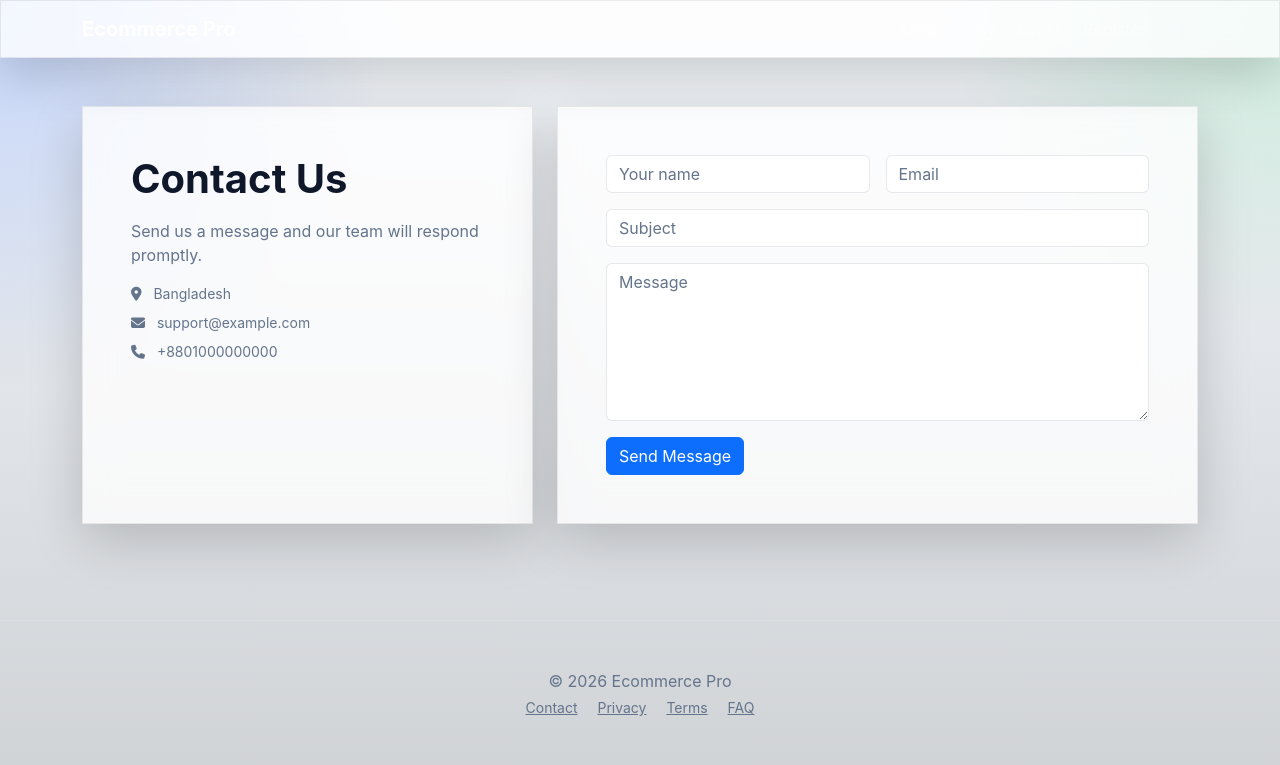
After one commit to KaiserKH/E-commerce, a PHP site: page /contact in a window 1280 px wide. The commit adds this page. Shown: the top 765 px of the page. Run offline with PHP 8.4, Linux system fonts and the light colour scheme.

Commit message:
feat: Implement contact form and newsletter subscription functionality

```diff
--- /dev/null
+++ b/app/Controllers/ContactController.php
@@ -0,0 +1,42 @@
+<?php
+declare(strict_types=1);
+
+namespace App\Controllers;
+
+use App\Core\Controller;
+use App\Core\Database;
+use App\Core\Validator;
+
+final class ContactController extends Controller
+{
+    public function show(): string
+    {
+        return $this->view('contact/index');
+    }
+
+    public function submit(object $request): string
+    {
+        $errors = Validator::validate($request->all(), [
+            'name' => ['required', 'min:3', 'max:120'],
+            'email' => ['required', 'email'],
+            'subject' => ['required', 'min:3', 'max:200'],
+            'message' => ['required', 'min:10'],
+        ]);
+
+        if ($errors) {
+            return $this->view('contact/index', ['errors' => $errors]);
+        }
+
+        $pdo = Database::connection();
+        $stmt = $pdo->prepare('INSERT INTO contact_messages (name, email, subject, message, status, created_at, updated_at) VALUES (:name, :email, :subject, :message, :status, NOW(), NOW())');
+        $stmt->execute([
+            'name' => trim((string) $request->input('name')),
+            'email' => trim((string) $request->input('email')),
+            'subject' => trim((string) $request->input('subject')),
+            'message' => trim((string) $request->input('message')),
+            'status' => 'new',
+        ]);
+
+        return $this->view('contact/index', ['message' => 'Message sent successfully. We will contact you soon.']);
+    }
+}
--- a/app/Core/App.php
+++ b/app/Core/App.php
@@ -11,6 +11,7 @@ use App\Controllers\CheckoutController;
 use App\Controllers\DashboardController;
 use App\Controllers\HomeController;
 use App\Controllers\PageController;
+use App\Controllers\ContactController;
 use App\Controllers\ProductController;
 use App\Controllers\ShopController;
 use App\Controllers\VendorController;
@@ -55,8 +56,11 @@ final class App
         $router->get('/admin/dashboard', [AdminController::class, 'dashboard'], [AuthMiddleware::class]);
 
         $router->get('/pages/{slug}', [PageController::class, 'show']);
+        $router->get('/contact', [ContactController::class, 'show']);
+        $router->post('/contact', [ContactController::class, 'submit'], [CsrfMiddleware::class]);
 
         $router->get('/api/search', [ApiController::class, 'search']);
         $router->post('/api/cart/add', [ApiController::class, 'cartAdd'], [CsrfMiddleware::class]);
+        $router->post('/api/newsletter/subscribe', [ApiController::class, 'newsletterSubscribe'], [CsrfMiddleware::class]);
     }
 }
--- /dev/null
+++ b/app/Views/contact/index.php
@@ -0,0 +1,29 @@
+<section class="container py-5">
+    <div class="row g-4">
+        <div class="col-lg-5">
+            <div class="glass p-4 p-lg-5 h-100">
+                <h1 class="fw-bold mb-3">Contact Us</h1>
+                <p class="text-muted">Send us a message and our team will respond promptly.</p>
+                <div class="text-muted small">
+                    <div class="mb-2"><i class="fa-solid fa-location-dot me-2"></i> Bangladesh</div>
+                    <div class="mb-2"><i class="fa-solid fa-envelope me-2"></i> support@example.com</div>
+                    <div><i class="fa-solid fa-phone me-2"></i> +8801000000000</div>
+                </div>
+            </div>
+        </div>
+        <div class="col-lg-7">
+            <div class="glass p-4 p-lg-5">
+                <?php if (!empty($message)): ?><div class="alert alert-success"><?= e($message) ?></div><?php endif; ?>
+                <?php if (!empty($errors)): ?><div class="alert alert-danger"><?php foreach ($errors as $fieldErrors) { foreach ($fieldErrors as $error) { echo '<div>' . e($error) . '</div>'; } } ?></div><?php endif; ?>
+                <form method="post" action="<?= url('contact') ?>" class="row g-3">
+                    <?= csrf_field() ?>
+                    <div class="col-md-6"><input name="name" class="form-control" placeholder="Your name" required></div>
+                    <div class="col-md-6"><input name="email" type="email" class="form-control" placeholder="Email" required></div>
+                    <div class="col-12"><input name="subject" class="form-control" placeholder="Subject" required></div>
+                    <div class="col-12"><textarea name="message" class="form-control" rows="6" placeholder="Message" required></textarea></div>
+                    <div class="col-12"><button class="btn btn-primary">Send Message</button></div>
+                </form>
+            </div>
+        </div>
+    </div>
+</section>
--- a/app/Views/layouts/main.php
+++ b/app/Views/layouts/main.php
@@ -49,6 +49,7 @@
     <div class="container text-center text-muted">
         <p class="mb-1">&copy; <?= date('Y') ?> <?= e(config('app.name')) ?></p>
         <div class="small">
+            <a href="<?= url('contact') ?>" class="text-muted me-3">Contact</a>
             <a href="<?= url('pages/privacy-policy') ?>" class="text-muted me-3">Privacy</a>
             <a href="<?= url('pages/terms-conditions') ?>" class="text-muted me-3">Terms</a>
             <a href="<?= url('pages/faq') ?>" class="text-muted">FAQ</a>
--- a/public/sitemap.xml
+++ b/public/sitemap.xml
@@ -4,6 +4,7 @@
   <url><loc>/shop</loc></url>
   <url><loc>/login</loc></url>
   <url><loc>/register</loc></url>
+  <url><loc>/contact</loc></url>
   <url><loc>/pages/about</loc></url>
   <url><loc>/pages/contact</loc></url>
   <url><loc>/pages/faq</loc></url>
```
Also changed, not shown: app/Controllers/ApiController.php (+22 -0 lines), app/Views/home/index.php (+18 -0 lines).
